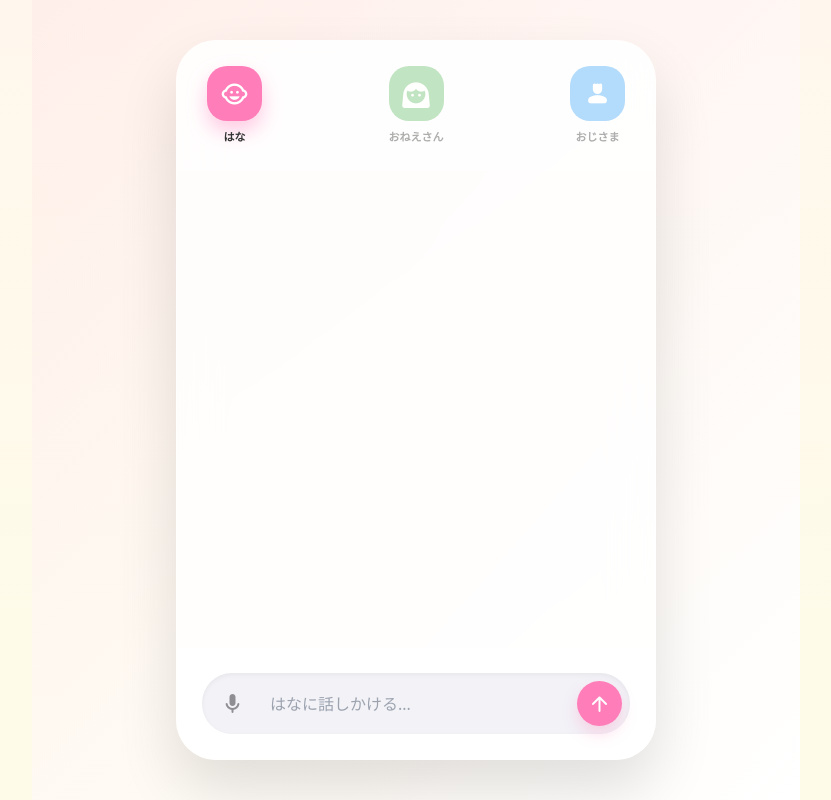
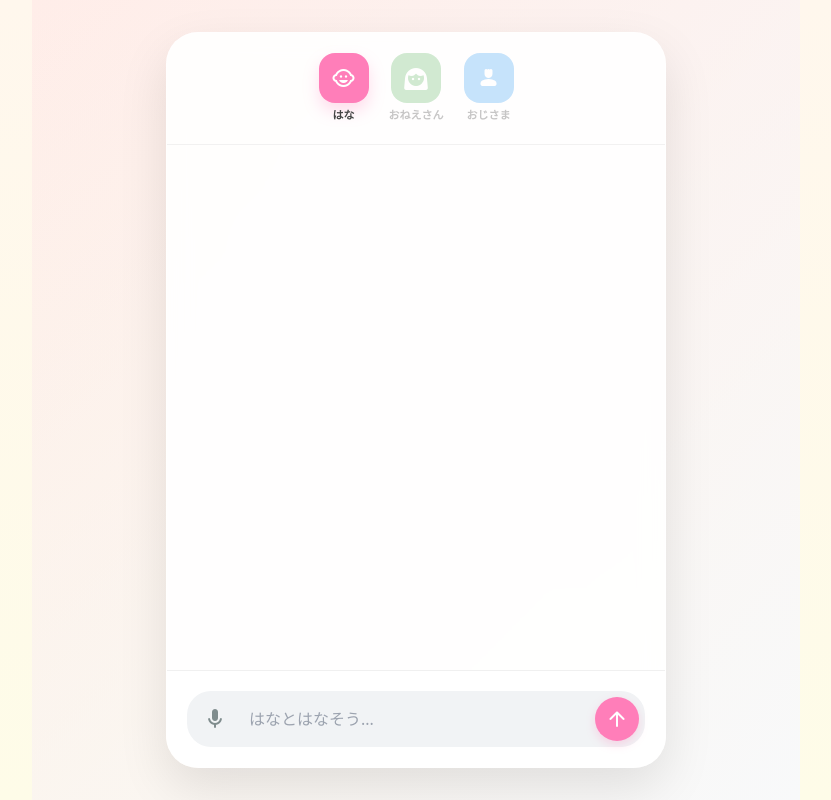
Before and after one commit to o3qk/ohanashi-ai, a Next.js app: page / in a window 1280 px wide. Shown: the whole page, without its empty margins (224-1055 px from the left). Built offline with nearby package versions, Linux system fonts and the light colour scheme.

Commit message:
Complete rebuild: clean UI and error-free code

```diff
--- a/app/page.tsx
+++ b/app/page.tsx
@@ -3,8 +3,9 @@
 
 import React, { useState, useEffect, useRef } from "react";
 
+// Googleアイコン（外部から読み込むことでインストール不要に）
 const MaterialIcon = ({ name, size = "24px" }) => (
-  <span className="material-icons-round" style={{ fontSize: size }}>{name}</span>
+  <span className="material-icons-round" style={{ fontSize: size, display: 'block' }}>{name}</span>
 );
 
 const CHARACTERS = {
@@ -19,113 +20,116 @@ export default function OhanashiApp() {
   const [inputText, setInputText] = useState("");
   const [isListening, setIsListening] = useState(false);
   const [isTyping, setIsTyping] = useState(false);
-  const audioRef = useRef(null);
-  const scrollRef = useRef(null);
+  const audioRef = useRef<HTMLAudioElement>(null);
+  const scrollRef = useRef<HTMLDivElement>(null);
 
   useEffect(() => {
     if (scrollRef.current) scrollRef.current.scrollTo({ top: scrollRef.current.scrollHeight, behavior: 'smooth' });
   }, [messages, isTyping]);
 
-  const handleSendMessage = async (text) => {
+  const handleSendMessage = async (text: string) => {
     if (!text?.trim()) return;
     setMessages(prev => [...prev, { role: "user", text }]);
     setInputText("");
     setIsTyping(true);
 
     try {
-      const res = await fetch("/api/chat", { method: "POST", body: JSON.stringify({ message: text, systemPrompt: selectedChar.prompt }) });
+      const res = await fetch("/api/chat", {
+        method: "POST",
+        headers: { "Content-Type": "application/json" },
+        body: JSON.stringify({ message: text, systemPrompt: selectedChar.prompt })
+      });
       const data = await res.json();
       setIsTyping(false);
       setMessages(prev => [...prev, { role: "ai", text: data.reply }]);
+
       const voiceUrl = `https://api.tts.quest/v3/voicevox/synthesis?text=${encodeURIComponent(data.reply)}&speaker=${selectedChar.speaker}`;
-      if (audioRef.current) { audioRef.current.src = voiceUrl; audioRef.current.play(); }
-    } catch (e) { setIsTyping(false); }
+      if (audioRef.current) {
+        audioRef.current.src = voiceUrl;
+        audioRef.current.play().catch(() => {});
+      }
+    } catch (e) {
+      setIsTyping(false);
+    }
+  };
+
+  const startListening = () => {
+    const W = window as any;
+    const SpeechRec = W.SpeechRecognition || W.webkitSpeechRecognition;
+    if (!SpeechRec) {
+      alert("このブラウザは音声認識に対応していません。");
+      return;
+    }
+    const rec = new SpeechRec();
+    rec.lang = "ja-JP";
+    rec.onstart = () => setIsListening(true);
+    rec.onend = () => setIsListening(false);
+    rec.onresult = (e: any) => handleSendMessage(e.results[0][0].transcript);
+    rec.start();
   };
 
   return (
-    <div className="app-container" style={{ background: `linear-gradient(135deg, ${selectedChar.color}11 0%, #FFFFFF 100%)`, minHeight: "100vh", display: "flex", justifyContent: "center", alignItems: "center", padding: "20px" }}>
+    <div style={{ background: `linear-gradient(135deg, ${selectedChar.color}15 0%, #F8F9FA 100%)`, minHeight: "100vh", display: "flex", justifyContent: "center", alignItems: "center", padding: "16px" }}>
       <link href="https://fonts.googleapis.com/icon?family=Material+Icons+Round" rel="stylesheet" />
       <style>{`
-        @keyframes fadeIn { from { opacity: 0; transform: translateY(10px); } to { opacity: 1; transform: translateY(0); } }
-        @keyframes bounce { 0%, 100% { transform: translateY(0); } 50% { transform: translateY(-5px); } }
-        .bubble-ai { animation: fadeIn 0.4s ease-out; box-shadow: 0 4px 15px rgba(0,0,0,0.05); border: 1px solid rgba(0,0,0,0.03); }
-        .bubble-user { animation: fadeIn 0.3s ease-out; box-shadow: 0 4px 15px rgba(0,122,255,0.2); }
-        .char-card { transition: all 0.4s cubic-bezier(0.175, 0.885, 0.32, 1.275); }
-        .char-card:hover { transform: translateY(-5px); }
-        .typing-dot { width: 6px; height: 6px; background: #999; border-radius: 50%; display: inline-block; margin-right: 3px; animation: bounce 1s infinite; }
-        ::-webkit-scrollbar { width: 6px; }
-        ::-webkit-scrollbar-thumb { background: #E0E0E0; border-radius: 10px; }
+        @keyframes fadeIn { from { opacity: 0; transform: translateY(12px); } to { opacity: 1; transform: translateY(0); } }
+        @keyframes pulse { 0% { transform: scale(1); } 50% { transform: scale(1.05); } 100% { transform: scale(1); } }
+        .msg-in { animation: fadeIn 0.4s cubic-bezier(0.2, 0.8, 0.2, 1); }
+        .typing-dot { width: 6px; height: 6px; background: #BDC3C7; border-radius: 50%; display: inline-block; margin: 0 2px; animation: pulse 1s infinite; }
       `}</style>
 
-      <div style={{ width: "100%", maxWidth: "480px", height: "90vh", background: "rgba(255,255,255,0.8)", backdropFilter: "blur(20px)", borderRadius: "40px", border: "1px solid rgba(255,255,255,0.5)", display: "flex", flexDirection: "column", overflow: "hidden", boxShadow: "0 30px 60px rgba(0,0,0,0.12)" }}>
+      <div style={{ width: "100%", maxWidth: "500px", height: "92vh", background: "rgba(255,255,255,0.9)", backdropFilter: "blur(12px)", borderRadius: "32px", display: "flex", flexDirection: "column", boxShadow: "0 20px 50px rgba(0,0,0,0.1)", border: "1px solid rgba(255,255,255,0.4)" }}>
 
-        {/* キャラクターナビ（フローティング風） */}
-        <div style={{ display: "flex", justifyContent: "space-between", padding: "25px 30px", background: "rgba(255,255,255,0.5)" }}>
+        {/* Header: キャラクター選択 */}
+        <div style={{ display: "flex", justifyContent: "center", gap: "20px", padding: "20px", borderBottom: "1px solid rgba(0,0,0,0.05)" }}>
           {Object.values(CHARACTERS).map((char) => (
-            <div key={char.id} onClick={() => setSelectedChar(char)} className="char-card" style={{ cursor: "pointer", display: "flex", flexDirection: "column", alignItems: "center", opacity: selectedChar.id === char.id ? 1 : 0.4 }}>
-              <div style={{ width: "55px", height: "55px", borderRadius: "20px", background: char.color, display: "flex", alignItems: "center", justifyContent: "center", color: "white", boxShadow: selectedChar.id === char.id ? `0 10px 20px ${char.color}66` : "none" }}>
-                <MaterialIcon name={char.icon} size="28px" />
+            <button key={char.id} onClick={() => setSelectedChar(char)} style={{ border: "none", background: "none", cursor: "pointer", opacity: selectedChar.id === char.id ? 1 : 0.3, transition: "0.3s", display: "flex", flexDirection: "column", alignItems: "center" }}>
+              <div style={{ width: "50px", height: "50px", borderRadius: "16px", background: char.color, display: "flex", alignItems: "center", justifyContent: "center", color: "white", marginBottom: "4px", boxShadow: selectedChar.id === char.id ? `0 8px 16px ${char.color}44` : "none" }}>
+                <MaterialIcon name={char.icon} />
               </div>
-              <span style={{ fontSize: "11px", fontWeight: "800", marginTop: "8px", color: "#333" }}>{char.name}</span>
-            </div>
+              <span style={{ fontSize: "11px", fontWeight: "bold", color: "#444" }}>{char.name}</span>
+            </button>
           ))}
         </div>
 
-        {/* チャットエリア（透過とグラデーション） */}
-        <div ref={scrollRef} style={{ flex: 1, overflowY: "auto", padding: "20px 25px", display: "flex", flexDirection: "column", gap: "20px" }}>
+        {/* Main: チャット履歴 */}
+        <div ref={scrollRef} style={{ flex: 1, overflowY: "auto", padding: "24px", display: "flex", flexDirection: "column", gap: "16px" }}>
           {messages.map((m, i) => (
-            <div key={i} style={{ alignSelf: m.role === "user" ? "flex-end" : "flex-start", maxWidth: "85%" }}>
-              <div className={m.role === "user" ? "bubble-user" : "bubble-ai"} style={{
-                background: m.role === "user" ? `linear-gradient(135deg, ${selectedChar.color}, ${selectedChar.color}dd)` : "#FFFFFF",
-                color: m.role === "user" ? "white" : "#2C2C2E",
-                padding: "16px 22px", borderRadius: "25px", fontSize: "16px", fontWeight: "500", lineHeight: "1.6",
-                borderBottomRightRadius: m.role === "user" ? "4px" : "25px",
-                borderBottomLeftRadius: m.role === "ai" ? "4px" : "25px",
+            <div key={i} className="msg-in" style={{ alignSelf: m.role === "user" ? "flex-end" : "flex-start", maxWidth: "85%" }}>
+              <div style={{
+                background: m.role === "user" ? selectedChar.color : "#FFFFFF",
+                color: m.role === "user" ? "white" : "#2C3E50",
+                padding: "14px 20px", borderRadius: "20px", fontSize: "16px", fontWeight: "500",
+                boxShadow: "0 4px 12px rgba(0,0,0,0.03)",
+                borderBottomRightRadius: m.role === "user" ? "4px" : "20px",
+                borderBottomLeftRadius: m.role === "ai" ? "4px" : "20px"
               }}>
                 {m.text}
               </div>
             </div>
           ))}
           {isTyping && (
-            <div className="bubble-ai" style={{ alignSelf: "flex-start", background: "#FFFFFF", padding: "12px 20px", borderRadius: "20px" }}>
-              <div className="typing-dot" />
-              <div className="typing-dot" style={{ animationDelay: "0.2s" }} />
-              <div className="typing-dot" style={{ animationDelay: "0.4s" }} />
+            <div style={{ alignSelf: "flex-start", background: "#FFF", padding: "12px 18px", borderRadius: "20px" }}>
+              <div className="typing-dot" /><div className="typing-dot" /><div className="typing-dot" />
             </div>
           )}
         </div>
 
-        {/* 入力エリア（スマホアプリUI風） */}
-        <div style={{ padding: "25px", background: "white" }}>
-          <div style={{ display: "flex", background: "#F2F2F7", borderRadius: "30px", padding: "8px", alignItems: "center", boxShadow: "inset 0 2px 5px rgba(0,0,0,0.05)" }}>
-            <button
-              onClick={() => {
-                const SpeechRecognition = window.SpeechRecognition || window.webkitSpeechRecognition;
-                const rec = new SpeechRecognition();
-                rec.lang = "ja-JP";
-                rec.onstart = () => setIsListening(true);
-                rec.onend = () => setIsListening(false);
-                rec.onresult = (e) => handleSendMessage(e.results[0][0].transcript);
-                rec.start();
-              }}
-              style={{ border: "none", background: isListening ? "#FF3B30" : "transparent", width: "45px", height: "45px", borderRadius: "50%", display: "flex", alignItems: "center", justifyContent: "center", cursor: "pointer", color: isListening ? "white" : "#8E8E93", transition: "0.3s" }}
-            >
+        {/* Footer: 入力欄 */}
+        <div style={{ padding: "20px", background: "white", borderTop: "1px solid #F0F0F0", borderRadius: "0 0 32px 32px" }}>
+          <div style={{ display: "flex", background: "#F1F3F5", borderRadius: "24px", padding: "6px", alignItems: "center" }}>
+            <button onClick={startListening} style={{ border: "none", background: isListening ? "#FF4757" : "transparent", width: "44px", height: "44px", borderRadius: "22px", cursor: "pointer", color: isListening ? "white" : "#7F8C8D", transition: "0.2s" }}>
               <MaterialIcon name={isListening ? "mic_off" : "mic"} />
             </button>
-
             <input
               type="text"
               value={inputText}
               onChange={(e) => setInputText(e.target.value)}
               onKeyDown={(e) => e.key === "Enter" && handleSendMessage(inputText)}
-              placeholder={`${selectedChar.name}に話しかける...`}
-              style={{ flex: 1, border: "none", background: "transparent", padding: "0 15px", fontSize: "16px", outline: "none", color: "#1C1C1E" }}
+              placeholder={`${selectedChar.name}とはなそう...`}
+              style={{ flex: 1, border: "none", background: "transparent", padding: "0 12px", fontSize: "16px", outline: "none", color: "#2C3E50" }}
             />
-
-            <button
-              onClick={() => handleSendMessage(inputText)}
-              style={{ border: "none", background: selectedChar.color, color: "white", width: "45px", height: "45px", borderRadius: "50%", display: "flex", alignItems: "center", justifyContent: "center", cursor: "pointer", boxShadow: `0 8px 15px ${selectedChar.color}44` }}
-            >
+            <button onClick={() => handleSendMessage(inputText)} style={{ border: "none", background: selectedChar.color, color: "white", width: "44px", height: "44px", borderRadius: "22px", cursor: "pointer", boxShadow: `0 4px 10px ${selectedChar.color}44` }}>
               <MaterialIcon name="arrow_upward" />
             </button>
           </div>
--- a/package.json
+++ b/package.json
@@ -12,16 +12,13 @@
     "next": "14.1.0",
     "react": "18.2.0",
     "react-dom": "18.2.0",
-    "@google/generative-ai": "^0.21.0",
-    "lucide-react": "^0.344.0"
+    "@google/generative-ai": "^0.21.0"
   },
   "devDependencies": {
     "@types/node": "20.11.5",
     "@types/react": "18.2.43",
     "@types/react-dom": "18.2.17",
     "autoprefixer": "10.4.16",
-    "eslint": "8.56.0",
-    "eslint-config-next": "14.1.0",
     "postcss": "8.4.35",
     "tailwindcss": "3.4.1",
     "typescript": "5.3.3"
```
Also changed, not shown: app/api/chat/route.ts (+13 -3 lines).
